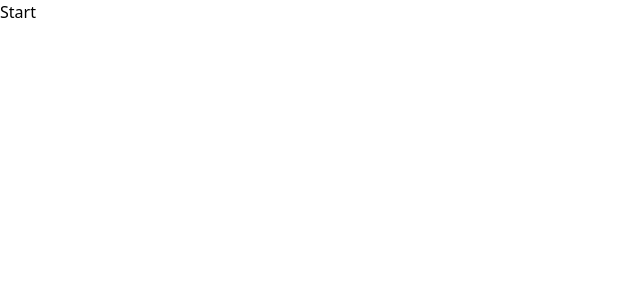
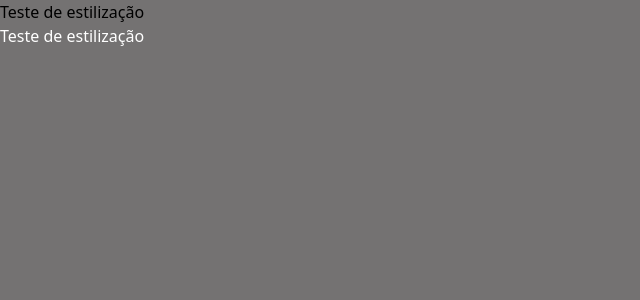
Before and after one commit to vemser/lp-fast-discovery, a Next.js app: page / in a window 1280 px wide. Shown: the top 300 px of the page, without its empty margins (0-640 px from the left). Built offline with nearby package versions, Linux system fonts and the light colour scheme.

Commit message:
adjust textlight and textdark

```diff
--- a/components/atoms/default-text/DefaultText.tsx
+++ /dev/null
@@ -1,8 +0,0 @@
-
-export default function DefaultText() {
-    return(
-        <>
-        Texto padrão
-        </>
-    )
-}
--- /dev/null
+++ b/components/atoms/default-text/DefaultTextDark.tsx
@@ -0,0 +1,19 @@
+import { Inter } from "next/font/google";
+
+const inter = Inter({
+  subsets: ["latin"],
+  weight: ["400", "500", "600", "700"],
+});
+
+
+interface TextDark {
+    text: string;
+}
+
+export default function DefaultTextDark({text}: TextDark) {
+    return(
+        <>
+       <div className="font-inter text-black leading-24">{text}</div>
+        </>
+    )
+}
--- /dev/null
+++ b/components/atoms/default-text/DefaultTextLight.tsx
@@ -0,0 +1,18 @@
+import { Inter } from "next/font/google";
+
+const inter = Inter({
+  subsets: ["latin"],
+  weight: ["400", "500", "600", "700"],
+});
+
+interface TextLight {
+    text: string;
+}
+
+export default function DefaultTextLight({text}: TextLight) {
+    return(
+        <>
+       <div className="font-inter text-white leading-24">{text}</div>
+        </>
+    )
+}
--- a/pages/index.tsx
+++ b/pages/index.tsx
@@ -1,14 +1,18 @@
 
+import DefaultTextDark from "@/components/atoms/default-text/DefaultTextDark";
+import DefaultTextLight from "@/components/atoms/default-text/DefaultTextLight";
 import { Inter } from "next/font/google";
 
-const inter = Inter({ subsets: ["latin"] });
+const inter = Inter({
+  subsets: ["latin"],
+  weight: ["400", "500", "600", "700"],
+});
 
 export default function Home() {
   return (
    <>
-   Start
-
-
+   <DefaultTextDark text="Teste de estilização" />
+   <DefaultTextLight text="Teste de estilização" />
    </>
   );
 }
--- a/styles/globals.css
+++ b/styles/globals.css
@@ -6,6 +6,7 @@
   --foreground-rgb: 0, 0, 0;
   --background-start-rgb: 214, 219, 220;
   --background-end-rgb: 255, 255, 255;
+  background-color: rgb(116, 114, 114);
 }
 
 @media (prefers-color-scheme: dark) {
--- a/tailwind.config.ts
+++ b/tailwind.config.ts
@@ -17,7 +17,7 @@ const config: Config = {
         'gray-darker': '#333333',
         'gray-dark': '#636363',
         'gray-light': '#F2F2F2',
-         white: '#FFFFFF',
+        'white': '#FFFFFF',
         'blue-bg': '#E9F2FF',
         'blue-dbc-bg': '#1E62FE',
       },
```
